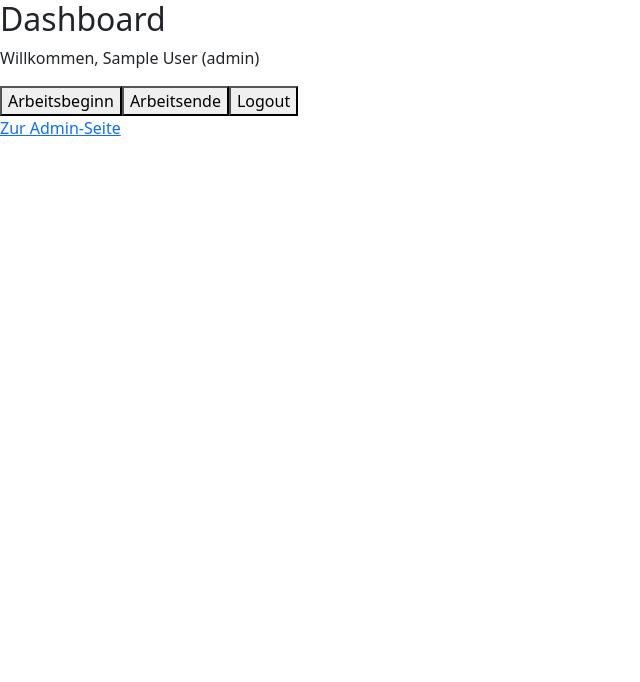
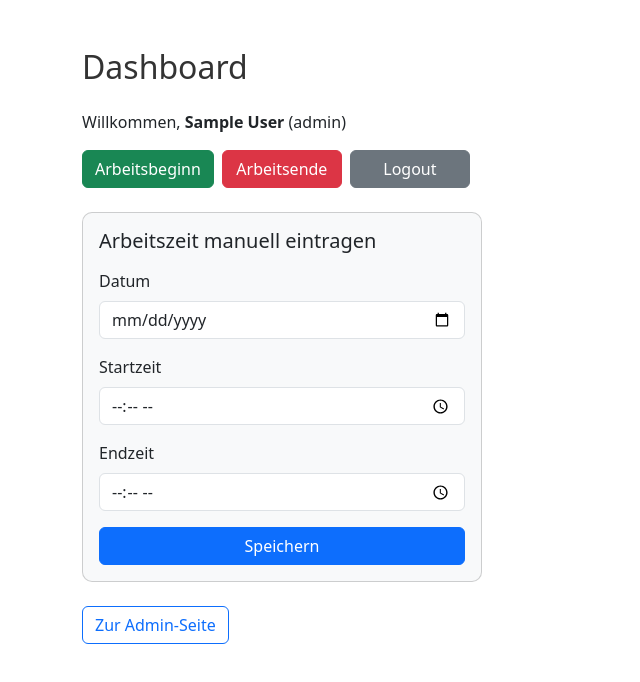
Before and after one commit to Nawal-Kayal86/Zeiterfassung, a Vue app in the folder frontend/: page / in a window 1280 px wide. Shown: the top 682 px of the page, without its empty margins (0-640 px from the left). Built offline with nearby package versions, Linux system fonts and the light colour scheme; sample sign-in values are in the browser's storage.

Commit message:
Dashboard bootstrap

```diff
--- a/frontend/src/components/Dashboard.vue
+++ b/frontend/src/components/Dashboard.vue
@@ -1,14 +1,43 @@
 <template>
-  <div>
-    <h2>Dashboard</h2>
-    <p>Willkommen, {{ user?.name }} ({{ user?.role }})</p>
+  <div class="container mt-5">
+    <h2 class="mb-4">Dashboard</h2>
+    <p>Willkommen, <strong>{{ user?.name }}</strong> ({{ user?.role }})</p>
 
-    <button @click="start">Arbeitsbeginn</button>
-    <button @click="stop">Arbeitsende</button>
-    <button @click="logout">Logout</button>
+    <!-- Arbeitszeit Buttons -->
+    <div class="mb-4 d-flex gap-2 flex-wrap">
+      <button class="btn btn-success" @click="start">Arbeitsbeginn</button>
+      <button class="btn btn-danger" @click="stop">Arbeitsende</button>
+      <button class="btn btn-secondary" @click="logout">Logout</button>
+    </div>
 
+    <!-- Meldungen -->
+    <div v-if="message.text" :class="`alert alert-${message.type}`" role="alert">
+      {{ message.text }}
+    </div>
+
+    <!-- Manuelle Arbeitszeiterfassung -->
+    <div class="card p-3 mb-4" style="max-width: 400px;">
+      <h5 class="card-title mb-3">Arbeitszeit manuell eintragen</h5>
+      <form @submit.prevent="addManualTime">
+        <div class="mb-3">
+          <label class="form-label">Datum</label>
+          <input type="date" v-model="manual.date" class="form-control" required />
+        </div>
+        <div class="mb-3">
+          <label class="form-label">Startzeit</label>
+          <input type="time" v-model="manual.start" class="form-control" required />
+        </div>
+        <div class="mb-3">
+          <label class="form-label">Endzeit</label>
+          <input type="time" v-model="manual.end" class="form-control" required />
+        </div>
+        <button type="submit" class="btn btn-primary w-100">Speichern</button>
+      </form>
+    </div>
+
+    <!-- Admin-Link -->
     <div v-if="user?.role === 'admin'">
-      <router-link to="/admin">Zur Admin-Seite</router-link>
+      <router-link class="btn btn-outline-primary" to="/admin">Zur Admin-Seite</router-link>
     </div>
   </div>
 </template>
@@ -19,7 +48,11 @@ import router from '../router'
 
 export default {
   data() {
-    return { user: null }
+    return {
+      user: null,
+      manual: { date: '', start: '', end: '' },
+      message: { text: '', type: 'success' } // für Meldungen
+    }
   },
   created() {
     this.user = JSON.parse(localStorage.getItem('user'))
@@ -27,18 +60,64 @@ export default {
   },
   methods: {
     async start() {
-      await api.post('/start')
-      alert('Arbeitsbeginn erfasst')
+      try {
+        await api.post('/start')
+        this.showMessage('Arbeitsbeginn erfasst', 'success')
+      } catch {
+        this.showMessage('Fehler beim Erfassen des Arbeitsbeginns', 'danger')
+      }
     },
     async stop() {
-      await api.post('/stop')
-      alert('Arbeitsende erfasst')
+      try {
+        await api.post('/stop')
+        this.showMessage('Arbeitsende erfasst', 'success')
+      } catch {
+        this.showMessage('Fehler beim Erfassen des Arbeitsendes', 'danger')
+      }
+    },
+    async addManualTime() {
+      try {
+        await api.post('/manual-time', this.manual)
+        this.showMessage('Arbeitszeit manuell eingetragen', 'success')
+        this.manual = { date: '', start: '', end: '' }
+      } catch {
+        this.showMessage('Fehler beim Eintragen der Zeit', 'danger')
+      }
     },
     logout() {
       localStorage.removeItem('token')
       localStorage.removeItem('user')
       router.push('/login')
+    },
+    showMessage(text, type = 'success') {
+      this.message = { text, type }
+      setTimeout(() => {
+        this.message.text = ''
+      }, 4000) // nach 4 Sekunden verschwindet die Meldung
     }
   }
 }
 </script>
+
+<style scoped>
+body {
+  margin: 0;
+}
+
+h2 {
+  color: #333;
+}
+
+.card {
+  background-color: #f8f9fa;
+  border-radius: 10px;
+}
+
+.btn {
+  min-width: 120px;
+}
+
+.alert {
+  max-width: 400px;
+}
+</style>
--- a/frontend/src/components/Login.vue
+++ b/frontend/src/components/Login.vue
@@ -1,5 +1,5 @@
 <template >
-  <div class="d-flex justify-content-center align-items-center vh-100 bg-light" id="login-page">
+  <div class="d-flex justify-content-center align-items-center vh-100 bg-light" >
     <div class="card shadow-sm p-4" style="max-width: 400px; width: 100%;">
       <div class="text-center mb-4">
         <h2 class="card-title">Login</h2>
@@ -60,8 +60,4 @@ body {
   margin: 0;
   padding: 0;
 }
-#login-page {
-  padding: 0;
-  margin: 0;
-}
 </style>
```
